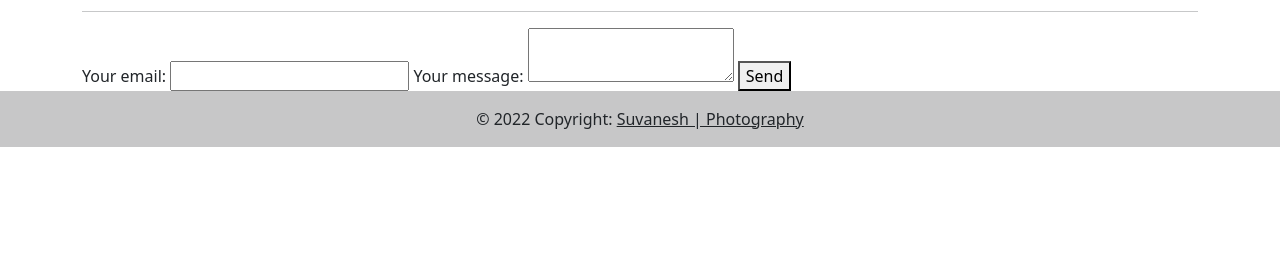
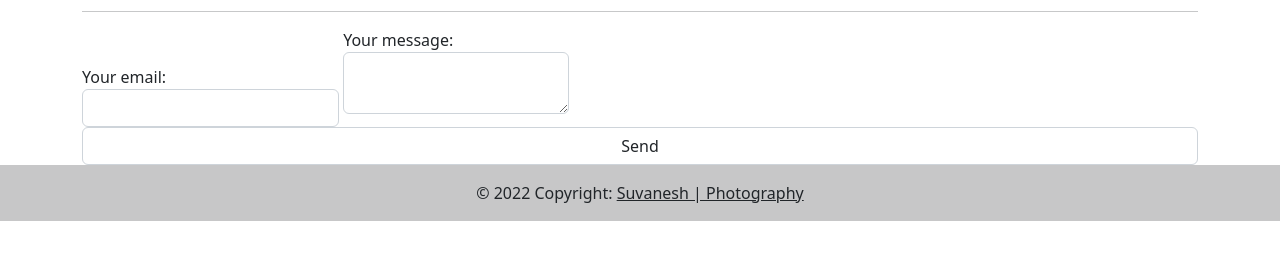
Before and after one commit to SuvaneshR/SuvaneshR.github.io, a plain HTML site: page contact.html in a window 1280 px wide. Shown: the part 536-796 px from the top of the page. Drawn offline with nearby package versions, Linux system fonts and the light colour scheme; a web font is replaced by a local one.

Commit message:
Update contact.html

```diff
--- a/contact.html
+++ b/contact.html
@@ -84,20 +84,12 @@
       </div>
       <div class="row">
         <div class="col-md-12">
-          <form
-  action="https://formspree.io/f/xyyorzjv"
-  method="POST"
->
-  <label>
-    Your email:
-    <input type="email" name="email">
-  </label>
-  <label>
-    Your message:
-    <textarea name="message"></textarea>
-  </label>
-  <!-- your other form fields go here -->
-  <button type="submit">Send</button>
+          <form action="https://formspree.io/f/xyyorzjv" method="POST">
+            <label> Your email: <input type="email" name="email" class="form-control"> </label>
+            <label> Your message:
+                <textarea name="message" class="form-control"></textarea>
+            </label>
+  <button type="submit" class="form-control">Send</button>
 </form>
         </div>
       </div>
```
